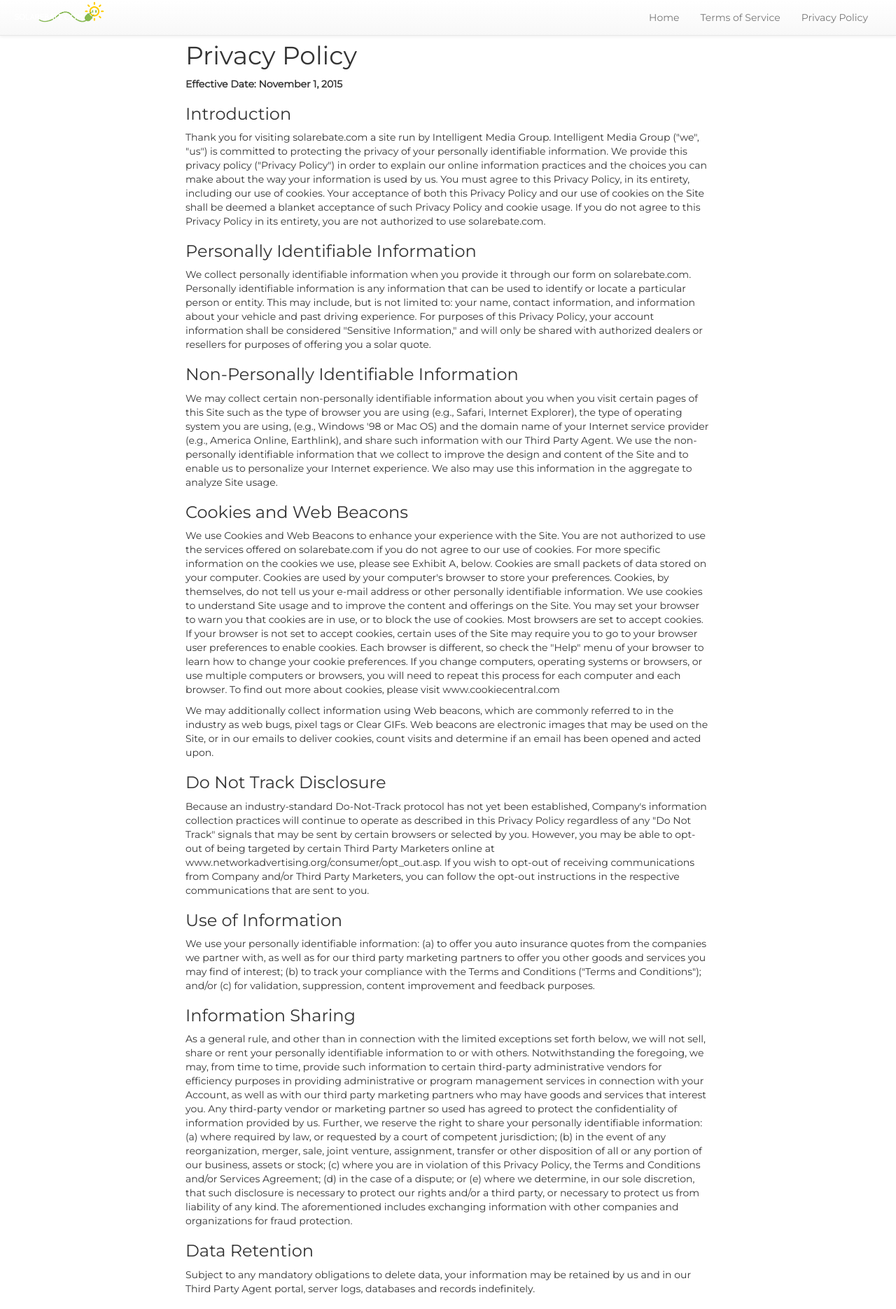
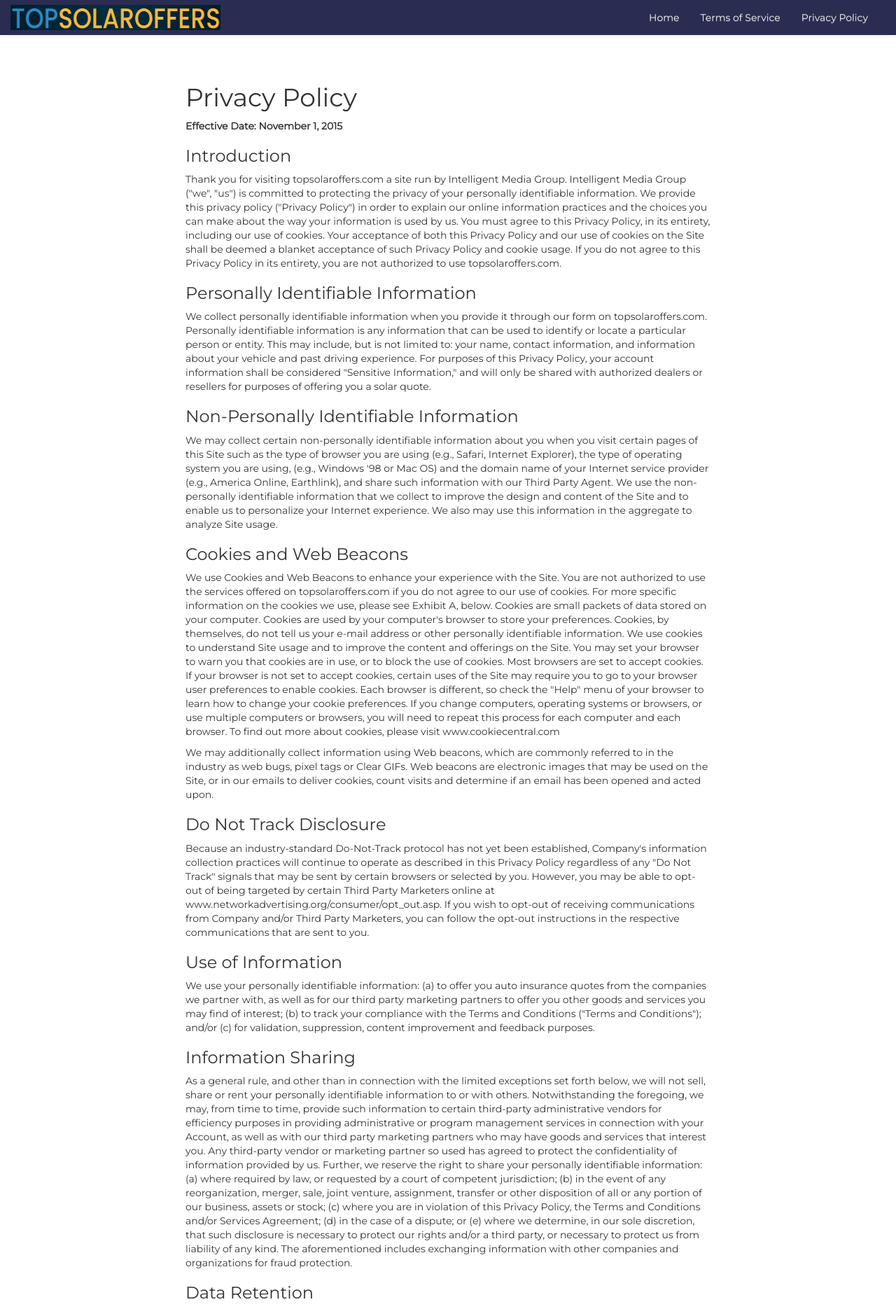
Before and after one commit to increase21/gratis-solar, a PHP site: page /privacy.php in a window 1280 px wide. Shown: the top 1870 px of the page at 70% size. Run offline with PHP 8.4, Linux system fonts and the light colour scheme; some libraries are stand-ins or nearby versions.

Commit message:
Modified the terms and conditions

```diff
--- a/assets/css/style.css
+++ b/assets/css/style.css
@@ -76,3 +76,22 @@ label.error {
    font-size: 18px;
    word-spacing: 3px;
 }
+
+.bg-blue-drk {
+   background: rgb(42, 45, 81)
+}
+
+.navbar-header img {
+   width: 300px;
+   height: 36px;
+   margin-top: 7px;
+}
+
+.navbar-default .navbar-nav>li>a {
+   color: #eee;
+}
+
+.navbar-default .navbar-nav>li>a:hover {
+   color: #eee;
+   text-decoration: underline
+}
--- a/privacy.php
+++ b/privacy.php
@@ -7,7 +7,7 @@
     <title>Privacy Policy</title>
 
     <link rel="shortcut icon" href="assets/img/icons/favicon.ico" type="image/x-icon" />
-    <link rel="apple-touch-icon" sizes="57x57" href="assets/img/icons/apple-touch-icon-57x57.png">
+    <!-- <link rel="apple-touch-icon" sizes="57x57" href="assets/img/icons/apple-touch-icon-57x57.png">
     <link rel="apple-touch-icon" sizes="60x60" href="assets/img/icons/apple-touch-icon-60x60.png">
     <link rel="apple-touch-icon" sizes="72x72" href="assets/img/icons/apple-touch-icon-72x72.png">
     <link rel="apple-touch-icon" sizes="76x76" href="assets/img/icons/apple-touch-icon-76x76.png">
@@ -19,7 +19,7 @@
     <link rel="icon" type="image/png" href="assets/img/icons/favicon-16x16.png" sizes="16x16">
     <link rel="icon" type="image/png" href="assets/img/icons/favicon-32x32.png" sizes="32x32">
     <link rel="icon" type="image/png" href="assets/img/icons/favicon-96x96.png" sizes="96x96">
-    <link rel="icon" type="image/png" href="assets/img/icons/android-chrome-192x192.png" sizes="192x192">
+    <link rel="icon" type="image/png" href="assets/img/icons/android-chrome-192x192.png" sizes="192x192"> -->
     <meta name="msapplication-square70x70logo" content="/assets/img/icons/smalltile.png" />
     <meta name="msapplication-square150x150logo" content="/mediumtile.png" />
     <meta name="msapplication-wide310x150logo" content="/assets/img/icons/widetile.png" />
@@ -40,37 +40,9 @@
 
 	<script type="text/javascript" src="assets/js/jquery-2.1.4.min.js"></script>
 
-<script type="text/javascript">(function(e,b){if(!b.__SV){var a,f,i,g;window.mixpanel=b;b._i=[];b.init=function(a,e,d){function f(b,h){var a=h.split(".");2==a.length&&(b=b[a[0]],h=a[1]);b[h]=function(){b.push([h].concat(Array.prototype.slice.call(arguments,0)))}}var c=b;"undefined"!==typeof d?c=b[d]=[]:d="mixpanel";c.people=c.people||[];c.toString=function(b){var a="mixpanel";"mixpanel"!==d&&(a+="."+d);b||(a+=" (stub)");return a};c.people.toString=function(){return c.toString(1)+".people (stub)"};i="disable time_event track track_pageview track_links track_forms register register_once alias unregister identify name_tag set_config people.set people.set_once people.increment people.append people.union people.track_charge people.clear_charges people.delete_user".split(" ");
-for(g=0;g<i.length;g++)f(c,i[g]);b._i.push([a,e,d])};b.__SV=1.2;a=e.createElement("script");a.type="text/javascript";a.async=!0;a.src="undefined"!==typeof MIXPANEL_CUSTOM_LIB_URL?MIXPANEL_CUSTOM_LIB_URL:"file:"===e.location.protocol&&"//cdn.mxpnl.com/libs/mixpanel-2-latest.min.js".match(/^\/\//)?"https://cdn.mxpnl.com/libs/mixpanel-2-latest.min.js":"//cdn.mxpnl.com/libs/mixpanel-2-latest.min.js";f=e.getElementsByTagName("script")[0];f.parentNode.insertBefore(a,f)}})(document,window.mixpanel||[]);
-mixpanel.init("0ae106cc36b54d2abb2745f305a1347f");</script>
-<script>
-  (function(i,s,o,g,r,a,m){i['GoogleAnalyticsObject']=r;i[r]=i[r]||function(){
-  (i[r].q=i[r].q||[]).push(arguments)},i[r].l=1*new Date();a=s.createElement(o),
-  m=s.getElementsByTagName(o)[0];a.async=1;a.src=g;m.parentNode.insertBefore(a,m)
-  })(window,document,'script','//www.google-analytics.com/analytics.js','ga');
-  ga('create', 'UA-68307397-2', 'auto');
-  ga('require', 'linkid');
-  ga('send', 'pageview');
-</script>
-<script type="text/javascript">
-	setTimeout(function(){var a=document.createElement("script");
-	var b=document.getElementsByTagName("script")[0];
-	a.src=document.location.protocol+"//script.crazyegg.com/pages/scripts/0042/8368.js?"+Math.floor(new Date().getTime()/3600000);
-	a.async=true;a.type="text/javascript";b.parentNode.insertBefore(a,b)}, 1);
-	</script>
-<script type="text/javascript">
-!function(f,b,e,v,n,t,s){if(f.fbq)return;n=f.fbq=function(){n.callMethod?
-n.callMethod.apply(n,arguments):n.queue.push(arguments)};if(!f._fbq)f._fbq=n;
-n.push=n;n.loaded=!0;n.version='2.0';n.queue=[];t=b.createElement(e);t.async=!0;
-t.src=v;s=b.getElementsByTagName(e)[0];s.parentNode.insertBefore(t,s)}(window,
-document,'script','https://connect.facebook.net/en_US/fbevents.js');
-
-fbq('init', '265033050555792');
-fbq('track', "PageView");</script>
-<noscript><img height="1" width="1" style="display:none" src="https://www.facebook.com/tr?id=265033050555792&ev=PageView&noscript=1" /></noscript>
 </head><body id="index">
 	<nav class="navbar navbar-default navbar-fixed-top" role="navigation" data-offset-top="550">
-      <div class="container-fluid">
+      <div class="container-fluid bg-blue-drk">
         <!-- Brand and toggle get grouped for better mobile display -->
         <div class="navbar-header">
           <button type="button" id="hamburger-button" class="navbar-toggle" data-toggle="collapse" data-target="#bs-example-navbar-collapse-1">
@@ -81,7 +53,7 @@ fbq('track', "PageView");</script>
           </button>
 
 
-		<img src="assets/img/logo.png" id="logo_img_size" height="36">
+		<img src="assets/img/logo-text.jpg" id="logo_img_size" height="36">
 
 
         </div>
@@ -99,7 +71,7 @@ fbq('track', "PageView");</script>
     </nav>
 
 
-    <section class="privacyTerms">
+    <section class="privacyTerms" style="padding-top:6rem" >
       <div class="container">
         <div class="row">
           <div class="col-sm-10 col-sm-offse-1 col-lg-8 col-lg-offset-2">
@@ -111,17 +83,17 @@ fbq('track', "PageView");</script>
 
             <h3>Introduction</h3>
             <p class="justify">
-                Thank you for visiting solarebate.com a site run by Intelligent Media Group. Intelligent Media Group                ("we", "us") is committed to protecting the privacy of your personally identifiable information. We provide this privacy
+                Thank you for visiting topsolaroffers.com a site run by Intelligent Media Group. Intelligent Media Group                ("we", "us") is committed to protecting the privacy of your personally identifiable information. We provide this privacy
                 policy ("Privacy Policy") in order to explain our online information practices and the choices you can make about the way
                 your information is used by us. You must agree to this Privacy Policy, in its entirety, including our use of cookies.
                 Your acceptance of both this Privacy Policy and our use of cookies on the Site shall be deemed a blanket acceptance of such
                 Privacy Policy and cookie usage. If you do not agree to this Privacy Policy in its entirety, you are not authorized to use
-                solarebate.com.
+                topsolaroffers.com.
             </p>
 
             <h3>Personally Identifiable Information</h3>
             <p class="justify">
-                We collect personally identifiable information when you provide it through our form on solarebate.com. Personally
+                We collect personally identifiable information when you provide it through our form on topsolaroffers.com. Personally
                 identifiable information is any information that can be used to identify or locate a particular person or entity. This may
                 include, but is not limited to: your name, contact information, and information about your vehicle and past driving experience.
                 For purposes of this Privacy Policy, your account information shall be considered "Sensitive Information," and will only be
@@ -141,7 +113,7 @@ fbq('track', "PageView");</script>
             <h3>Cookies and Web Beacons</h3>
             <p class="justify">
                 We use Cookies and Web Beacons to enhance your experience with the Site. You are not authorized to use the services offered
-                on solarebate.com if you do not agree to our use of cookies. For more specific information on the cookies we use,
+                on topsolaroffers.com if you do not agree to our use of cookies. For more specific information on the cookies we use,
                 please see Exhibit A, below. Cookies are small packets of data stored on your computer. Cookies are used by your computer's
                 browser to store your preferences. Cookies, by themselves, do not tell us your e-mail address or other personally identifiable
                 information. We use cookies to understand Site usage and to improve the content and offerings on the Site. You may set your
@@ -216,7 +188,7 @@ fbq('track', "PageView");</script>
             <h3>Security</h3>
             <p class="justify">
                 We take appropriate security measures (including physical, electronic, and procedural measures) to help safeguard your personal
-                information from unauthorized access and disclosure. For example, with regard to solarebate.com’s internal operations,
+                information from unauthorized access and disclosure. For example, with regard to topsolaroffers.com’s internal operations,
                 only authorized employees and authorized third party service providers are permitted to access personal information, and they may
                 do so only for permitted business functions. We follow generally accepted industry standards to protect the personal information
                 submitted to us, both during transmission and once we receive it. No method of transmission over the Internet, or method of electronic
@@ -233,7 +205,7 @@ fbq('track', "PageView");</script>
                 2. the names and addresses of the third parties that received that information; and
                 3. if the nature of the third party’s business cannot be determined from their name, examples of the products or services marketed.
                 We may provide this information in a standardized format that is not specific to you. The designated e-mail address for these requests
-                is privacy@solarebate.com Please note that we are only required to respond to one request per customer each year, and we are
+                is privacy@topsolaroffers.com Please note that we are only required to respond to one request per customer each year, and we are
                 not required to respond to requests made by means other than through this e-mail address or mailing address. Please also be aware that
                 not all information sharing is covered by the California requirements and only information on covered sharing will be included in our
                 response.
@@ -242,7 +214,7 @@ fbq('track', "PageView");</script>
             <h3>Opting Out of Receiving E-mail</h3>
             <p class="justify">
                 You may at any time choose to stop receiving emails containing general information regarding solar offers by following the
-                instructions at the end of each such email or by contacting privacy@solarebate.com Should you be contacted by our Third
+                instructions at the end of each such email or by contacting privacy@topsolaroffers.com Should you be contacted by our Third
                 Party Agent through email, you can follow the instructions at the end of each such email to stop receiving such emails. There may
                 be a short delay of up to several business days while your request is being verified, deployed and processed across our servers.
                 Notwithstanding the foregoing, we may continue to contact you for the purpose of responding to any inquiry or request made by you.
@@ -273,7 +245,7 @@ fbq('track', "PageView");</script>
             <h3>Contact Us</h3>
             <p class="justify">
                 If you have any questions regarding this Privacy Policy, or would like more information on our privacy practices, please contact
-                us at privacy@solarebate.com            </p>
+                us at privacy@topsolaroffers.com            </p>
 
 
           </div>
@@ -296,7 +268,7 @@ fbq('track', "PageView");</script>
 
                 <div class="row">
                     <div class="col-lg-2">
-                        <img src="assets/img/logo.png" alt="logo" class="img-responsive footer-logo">
+                        <img src="assets/img/logo-solar.png" alt="logo" class="img-responsive footer-logo">
                     </div>
                     <div class="col-lg-10 disclaimer">
                         <p>
@@ -329,26 +301,26 @@ fbq('track', "PageView");</script>
 
                 <div class="row">
                     <div class="col-lg-12">
-                        <p class="copyright">Copyright &copy; 2019 Solarebate.com</p>
+                        <p class="copyright">Copyright &copy; 2019 topsolaroffers.com</p>
                     </div>
                 </div>
             </div>
         </div>
 
 		<script type="text/javascript">
-/* <![CDATA[ */
-var google_conversion_id = 993453260;
-var google_custom_params = window.google_tag_params;
-var google_remarketing_only = true;
+// /* <![CDATA[ */
+// var google_conversion_id = 993453260;
+// var google_custom_params = window.google_tag_params;
+// var google_remarketing_only = true;
 /* ]]> */
 </script>
-<script type="text/javascript" src="http://www.googleadservices.com/pagead/conversion.js">
+<!-- <script type="text/javascript" src="http://www.googleadservices.com/pagead/conversion.js">
 </script>
 <noscript>
 <div style="display:inline;">
 <img height="1" width="1" style="border-style:none;" alt="" src="http://googleads.g.doubleclick.net/pagead/viewthroughconversion/993453260/?value=0&amp;guid=ON&amp;script=0"/>
-</div>
-</noscript>
+</div> -->
+<!-- </noscript> -->
 
     </footer>
 
```
Also changed, not shown: contact.php (+16 -16 lines), terms.php (+15 -43 lines).
